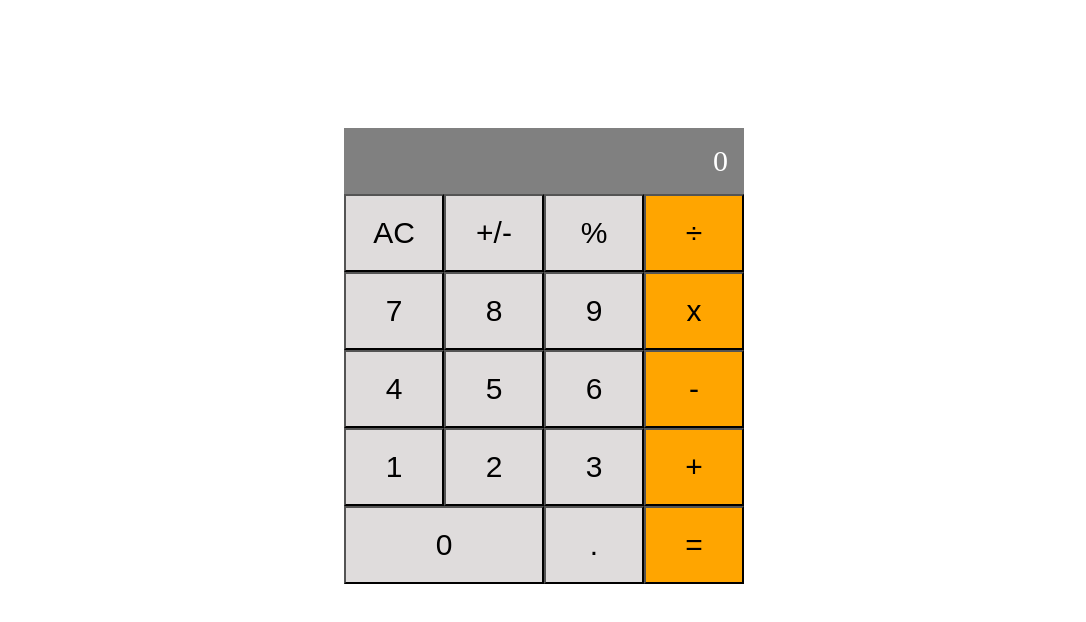
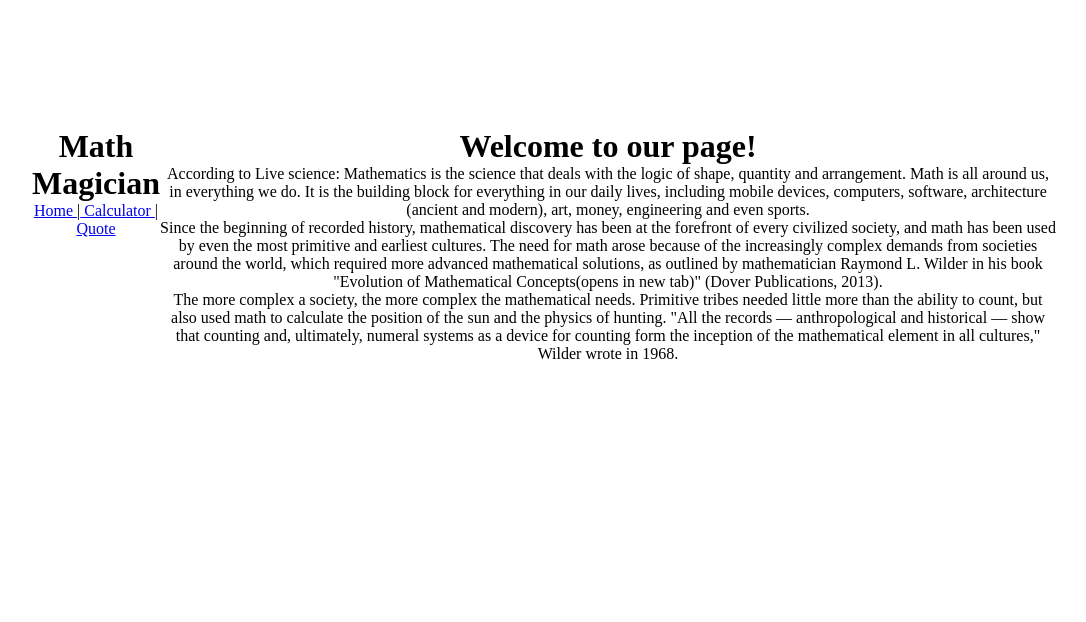
Before and after one commit to Irirwanirira/math-magician, a React (Create React App) app: page / in a window 1280 px wide. Shown: the top 622 px of the page, without its empty margins (96-1182 px from the left). Built offline with nearby package versions, Linux system fonts and the light colour scheme.

Commit message:
Modified App.js

```diff
--- a/src/App.js
+++ b/src/App.js
@@ -1,10 +1,36 @@
 import React from 'react';
+import { BrowserRouter  as Router, Route, Switch} from 'react-router-dom';
 
-import Calculator from './components/Calculator';
+import Calculator from './components/Calculators';
+import Home from './components/Home';
+import Navbar from './components/NavBar';
+import QUOTE from './components/Quotes';
 
 const App = () => (
-  <div className="App">
-    <Calculator />
-  </div>
+  <Router>
+
+    <div className="App">
+      <Navbar />
+
+      <div className="content">
+        <Switch>
+          <Route exact path='/'>
+          <Home />
+          </Route>
+
+          <Route path='/Calculators'>
+          <Calculator />
+          </Route>
+
+          <Route path='/Quotes'>
+          <QUOTE />
+          </Route>
+        </Switch>
+
+      </div>
+
+    </div>
+  </Router>
+
 );
 export default App;
```
